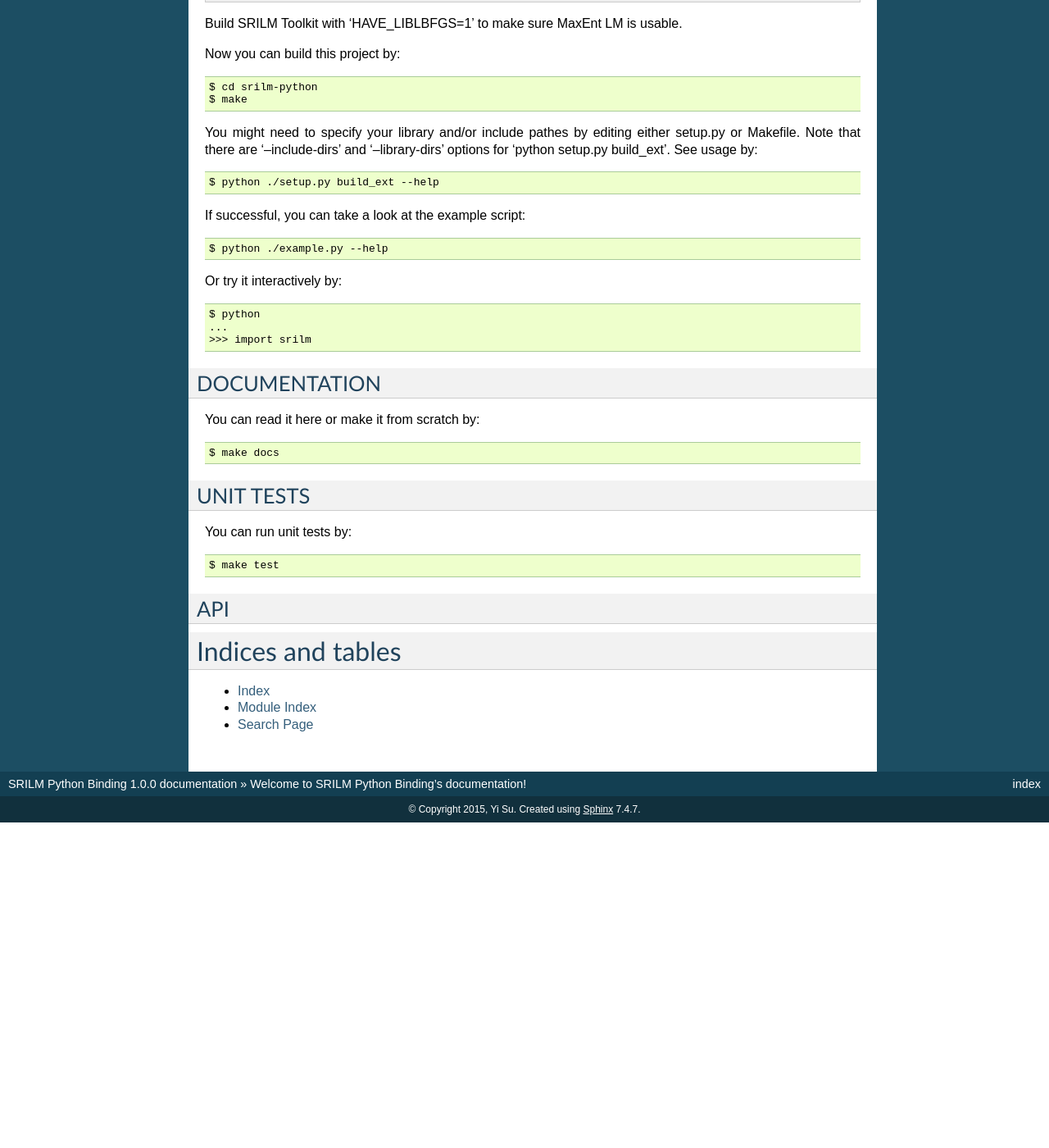
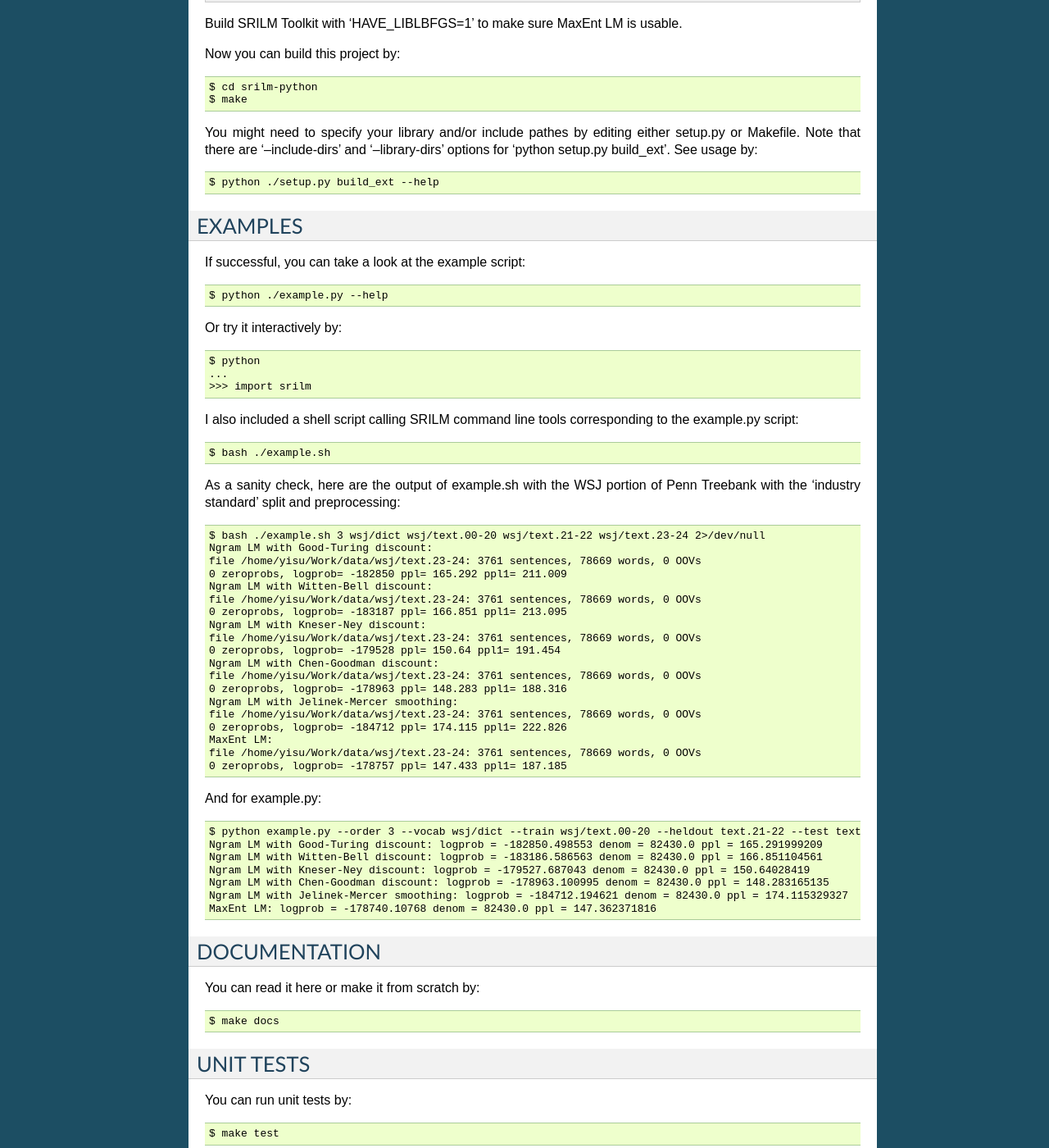
Before and after one commit to nuance1979/srilm-python, a Sphinx documentation site: the page built from doc/index.rst, in a window 1280 px wide and 1400 px high, scrolled down 683 px. Shown: the whole window at 82% size. Built offline with Sphinx 7.4.7, drawn with Linux system fonts in a browser that asks for light colours; pages that are not in the unit, such as notebooks, are missing from menus; before the commit the page ends 1686 px from its top, so only the background shows below that.

Commit message:
added example output of PTB data

```diff
--- a/doc/index.rst
+++ b/doc/index.rst
@@ -50,6 +50,9 @@
 
   $ python ./setup.py build_ext --help
 
+EXAMPLES
+--------
+
 If successful, you can take a look at the example script::
 
   $ python ./example.py --help
@@ -59,6 +62,42 @@
   $ python
   ...
   >>> import srilm
+
+I also included a shell script calling SRILM command line tools corresponding to the example.py script::
+
+  $ bash ./example.sh
+
+As a sanity check, here are the output of example.sh with the WSJ portion of Penn Treebank with the 'industry standard' split and preprocessing::
+
+  $ bash ./example.sh 3 wsj/dict wsj/text.00-20 wsj/text.21-22 wsj/text.23-24 2>/dev/null
+  Ngram LM with Good-Turing discount:
+  file /home/yisu/Work/data/wsj/text.23-24: 3761 sentences, 78669 words, 0 OOVs
+  0 zeroprobs, logprob= -182850 ppl= 165.292 ppl1= 211.009
+  Ngram LM with Witten-Bell discount:
+  file /home/yisu/Work/data/wsj/text.23-24: 3761 sentences, 78669 words, 0 OOVs
+  0 zeroprobs, logprob= -183187 ppl= 166.851 ppl1= 213.095
+  Ngram LM with Kneser-Ney discount:
+  file /home/yisu/Work/data/wsj/text.23-24: 3761 sentences, 78669 words, 0 OOVs
+  0 zeroprobs, logprob= -179528 ppl= 150.64 ppl1= 191.454
+  Ngram LM with Chen-Goodman discount:
+  file /home/yisu/Work/data/wsj/text.23-24: 3761 sentences, 78669 words, 0 OOVs
+  0 zeroprobs, logprob= -178963 ppl= 148.283 ppl1= 188.316
+  Ngram LM with Jelinek-Mercer smoothing:
+  file /home/yisu/Work/data/wsj/text.23-24: 3761 sentences, 78669 words, 0 OOVs
+  0 zeroprobs, logprob= -184712 ppl= 174.115 ppl1= 222.826
+  MaxEnt LM:
+  file /home/yisu/Work/data/wsj/text.23-24: 3761 sentences, 78669 words, 0 OOVs
+  0 zeroprobs, logprob= -178757 ppl= 147.433 ppl1= 187.185
+
+And for example.py::
+
+  $ python example.py --order 3 --vocab wsj/dict --train wsj/text.00-20 --heldout text.21-22 --test text.23-24 2>/dev/null
+  Ngram LM with Good-Turing discount: logprob = -182850.498553 denom = 82430.0 ppl = 165.291999209
+  Ngram LM with Witten-Bell discount: logprob = -183186.586563 denom = 82430.0 ppl = 166.851104561
+  Ngram LM with Kneser-Ney discount: logprob = -179527.687043 denom = 82430.0 ppl = 150.64028419
+  Ngram LM with Chen-Goodman discount: logprob = -178963.100995 denom = 82430.0 ppl = 148.283165135
+  Ngram LM with Jelinek-Mercer smoothing: logprob = -184712.194621 denom = 82430.0 ppl = 174.115329327
+  MaxEnt LM: logprob = -178740.10768 denom = 82430.0 ppl = 147.362371816
 
 DOCUMENTATION
 -------------
```
Also changed, not shown: doc/index_rtd.rst (+39 -0 lines).
